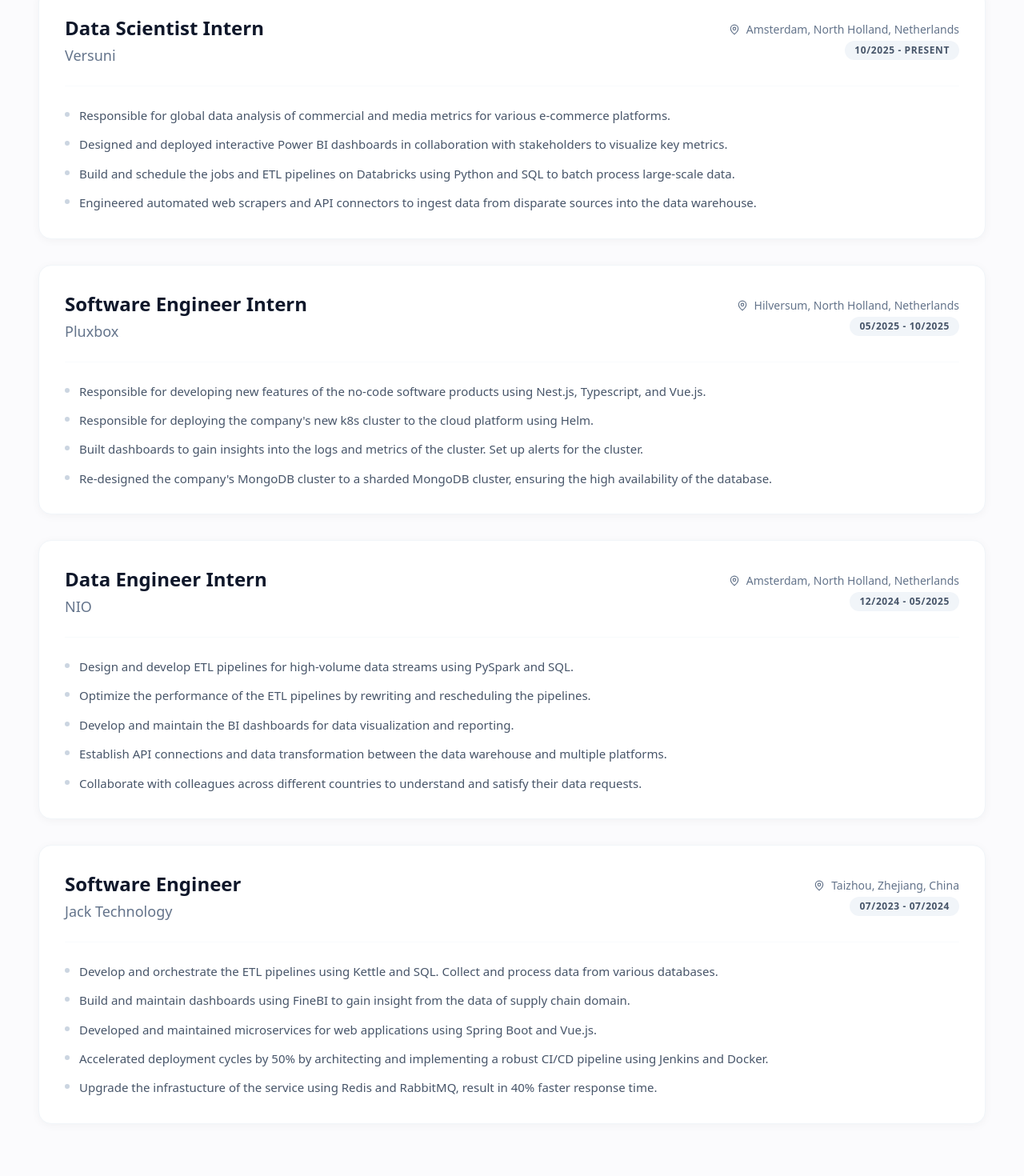
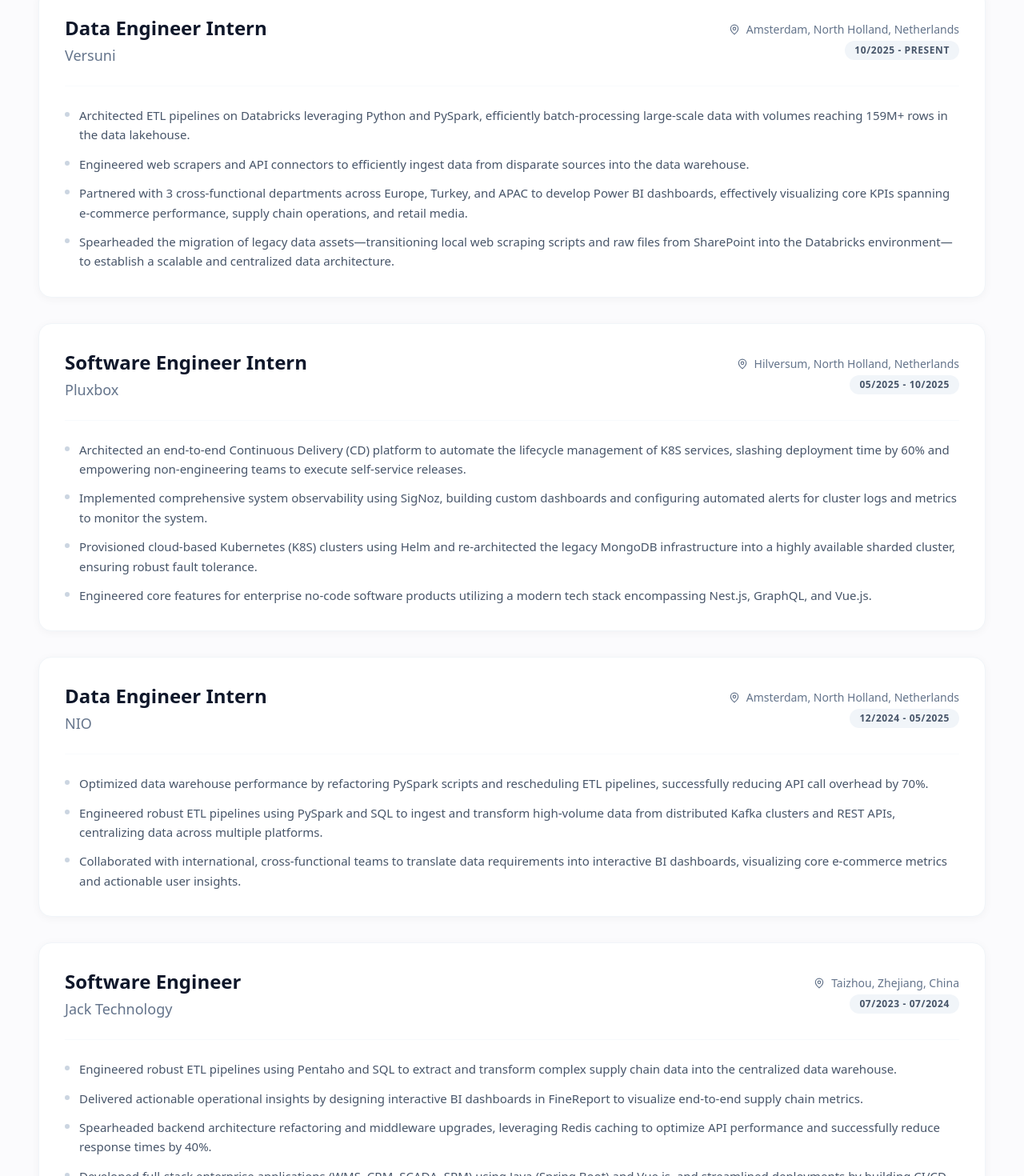
Before and after one commit to ZhaohanGao/zhaohangao.github.io, a React (Vite) app: page / in a window 1280 px wide. Shown: the part 1010-2480 px from the top of the page at 80% size. Built offline with nearby package versions, Linux system fonts and the light colour scheme.

Commit message:
Add skills

```diff
--- a/src/App.jsx
+++ b/src/App.jsx
@@ -59,15 +59,15 @@
     ],
     experience: [
       {
-        role: "Data Scientist Intern",
+        role: "Data Engineer Intern",
         company: "Versuni",
         date: "10/2025 - Present",
         location: "Amsterdam, North Holland, Netherlands",
         details: [
-          "Responsible for global data analysis of commercial and media metrics for various e-commerce platforms.",
-          "Designed and deployed interactive Power BI dashboards in collaboration with stakeholders to visualize key metrics.",
-          "Build and schedule the jobs and ETL pipelines on Databricks using Python and SQL to batch process large-scale data.",
-          "Engineered automated web scrapers and API connectors to ingest data from disparate sources into the data warehouse."
+          "Architected ETL pipelines on Databricks leveraging Python and PySpark, efficiently batch-processing large-scale data with volumes reaching 159M+ rows in the data lakehouse.",
+          "Engineered web scrapers and API connectors to efficiently ingest data from disparate sources into the data warehouse.",
+          "Partnered with 3 cross-functional departments across Europe, Turkey, and APAC to develop Power BI dashboards, effectively visualizing core KPIs spanning e-commerce performance, supply chain operations, and retail media.",
+          "Spearheaded the migration of legacy data assets—transitioning local web scraping scripts and raw files from SharePoint into the Databricks environment—to establish a scalable and centralized data architecture."
         ],
       },
       {
@@ -76,10 +76,10 @@
         date: "05/2025 - 10/2025",
         location: "Hilversum, North Holland, Netherlands",
         details: [
-          "Responsible for developing new features of the no-code software products using  Nest.js, Typescript, and Vue.js.",
-          "Responsible for deploying the company's new k8s cluster to the cloud platform using Helm.",
-          "Built dashboards to gain insights into the logs and metrics of the cluster. Set up alerts for the cluster.",
-          "Re-designed the company's MongoDB cluster to a sharded MongoDB cluster, ensuring the high availability of the database."
+          "Architected an end-to-end Continuous Delivery (CD) platform to automate the lifecycle management of K8S services, slashing deployment time by 60% and empowering non-engineering teams to execute self-service releases.",
+          "Implemented comprehensive system observability using SigNoz, building custom dashboards and configuring automated alerts for cluster logs and metrics to monitor the system.",
+          "Provisioned cloud-based Kubernetes (K8S) clusters using Helm and re-architected the legacy MongoDB infrastructure into a highly available sharded cluster, ensuring robust fault tolerance.",
+          "Engineered core features for enterprise no-code software products utilizing a modern tech stack encompassing Nest.js, GraphQL, and Vue.js."
         ],
       },
       {
@@ -88,11 +88,9 @@
         date: "12/2024 - 05/2025",
         location: "Amsterdam, North Holland, Netherlands",
         details: [
-          "Design and develop ETL pipelines for high-volume data streams using PySpark and SQL.",
-          "Optimize the performance of the ETL pipelines by rewriting and rescheduling the pipelines.",
-          "Develop and maintain the BI dashboards for data visualization and reporting.",
-          "Establish API connections and data transformation between the data warehouse and multiple platforms.",
-          "Collaborate with colleagues across different countries to understand and satisfy their data requests."
+          "Optimized data warehouse performance by refactoring PySpark scripts and rescheduling ETL pipelines, successfully reducing API call overhead by 70%.",
+          "Engineered robust ETL pipelines using PySpark and SQL to ingest and transform high-volume data from distributed Kafka clusters and REST APIs, centralizing data across multiple platforms.",
+          "Collaborated with international, cross-functional teams to translate data requirements into interactive BI dashboards, visualizing core e-commerce metrics and actionable user insights."
         ],
       },
       {
@@ -101,20 +99,19 @@
         date: "07/2023 - 07/2024",
         location: "Taizhou, Zhejiang, China",
         details: [
-          "Develop and orchestrate the ETL pipelines using Kettle and SQL. Collect and process data from various databases.",
-          "Build and maintain dashboards using FineBI to gain insight from the data of supply chain domain.",
-          "Developed and maintained microservices for web applications using Spring Boot and Vue.js.",
-          "Accelerated deployment cycles by 50% by architecting and implementing a robust CI/CD pipeline using Jenkins and Docker.",
-          "Upgrade the infrastucture of the service using Redis and RabbitMQ, result in 40% faster response time."
+          "Engineered robust ETL pipelines using Pentaho and SQL to extract and transform complex supply chain data into the centralized data warehouse.",
+          "Delivered actionable operational insights by designing interactive BI dashboards in FineReport to visualize end-to-end supply chain metrics.",
+          "Spearheaded backend architecture refactoring and middleware upgrades, leveraging Redis caching to optimize API performance and successfully reduce response times by 40%.",
+          "Developed full-stack enterprise applications (WMS, CRM, SCADA, SRM) using Java (Spring Boot) and Vue.js, and streamlined deployments by building CI/CD pipelines with Jenkins and Docker."
         ],
       },
     ],
     skills: {
-      languages: "Python, Java, JavaScript",
+      languages: "Python, SQL, Java, JavaScript",
       knowledge:
-        "Databricks, PySpark, MySQL",
+        "Databricks, PySpark, Apache Spark, HDFS, Power BI, Pentaho",
       frameworks: "Spring Boot, Vue.js, React.js",
-      tools: "Git, Docker, Kubernetes, Linux, Azure DevOps, AWS",
+      tools: "Git, Docker, Kubernetes, Linux, Azure DevOps, AWS, Jenkins, Helm",
     },
   },
   zh: {
```
